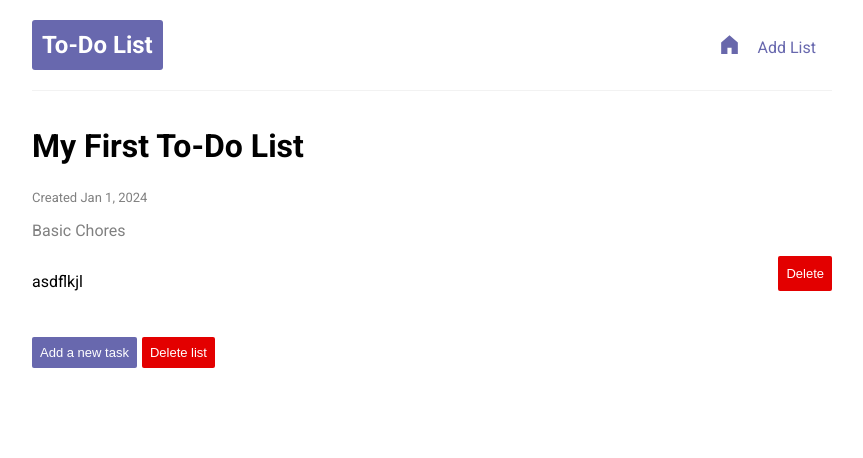
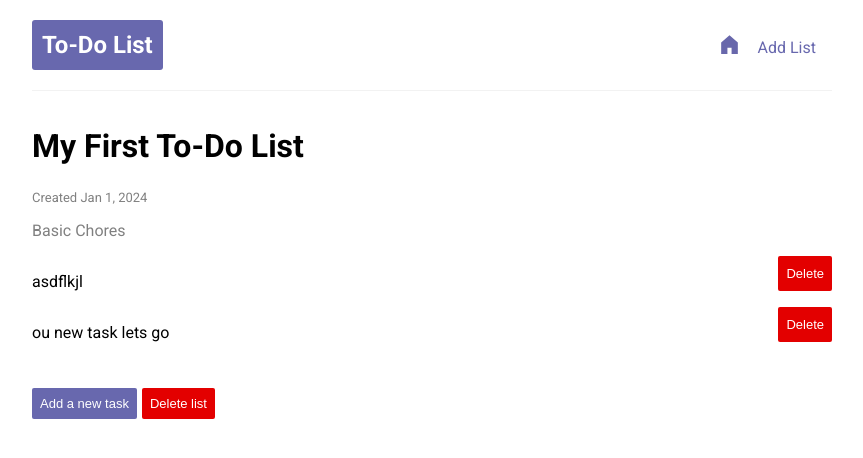
Before and after one commit to cvogitgud/todolist, a React (Create React App) app: page /lists/1 in a window 1280 px wide. Shown: the top 458 px of the page, without its empty margins (208-1071 px from the left). Built offline with nearby package versions, Linux system fonts and the light colour scheme; data requests are answered from the project's data file.

Commit message:
swapped marginbottom to top for list previews, looks nicer

```diff
--- a/data/db.json
+++ b/data/db.json
@@ -99,6 +99,11 @@
       "id": "4493",
       "name": "task",
       "list": "b794"
+    },
+    {
+      "id": "2e13",
+      "name": "ou new task lets go",
+      "list": "1"
     }
   ]
 }
--- a/src/Styles/list_collection.css
+++ b/src/Styles/list_collection.css
@@ -5,7 +5,7 @@
 
 .list-preview {
   padding: 10px 15px 10px 15px;
-  margin-bottom: 30px;
+  margin-top: 30px;
   border-style: solid;
   border-width: 1px;
   border-color: rgba(227, 227, 227, 0.5);
--- a/src/Styles/list_view.css
+++ b/src/Styles/list_view.css
@@ -34,11 +34,11 @@
 
 .submit-task {
   /* display: flex; */
+  display: none;
   justify-content: space-between;
   align-items: center;
   margin-top: 20px;
   margin-bottom: 10px;
-  display: none;
 }
 
 .adding-task {
--- a/src/Styles/navbar.css
+++ b/src/Styles/navbar.css
@@ -25,17 +25,12 @@
   padding: 0 10px;
 }
 
-.navbar .home-icon {
-  filter: invert(40%) sepia(18%) saturate(1029%) hue-rotate(202deg)
-    brightness(103%) contrast(105%);
-
-  height: 25px;
+.navbar .links {
+  margin-left: auto;
   vertical-align: bottom;
+  height: 100%;
 }
 
-.navbar .links {
-  margin-left: auto;
-}
 .navbar a {
   color: rgb(104, 104, 174);
   margin-right: 16px;
@@ -50,3 +45,11 @@
 .navbar a:visited {
   color: rgb(104, 104, 174);
 }
+
+.navbar .home-icon {
+  filter: invert(40%) sepia(18%) saturate(1029%) hue-rotate(202deg)
+    brightness(103%) contrast(105%);
+
+  height: 25px;
+  vertical-align: bottom;
+}
```
